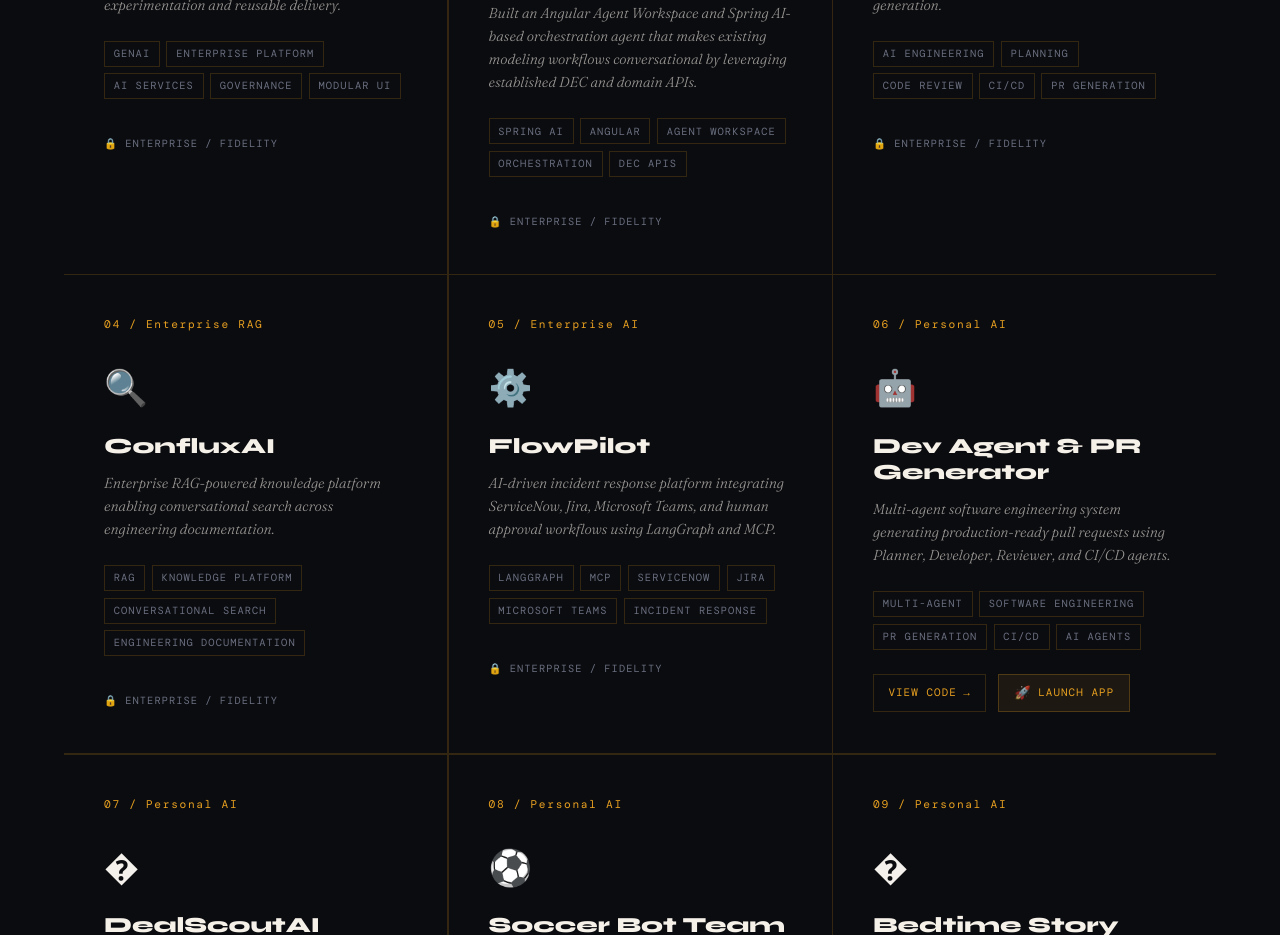
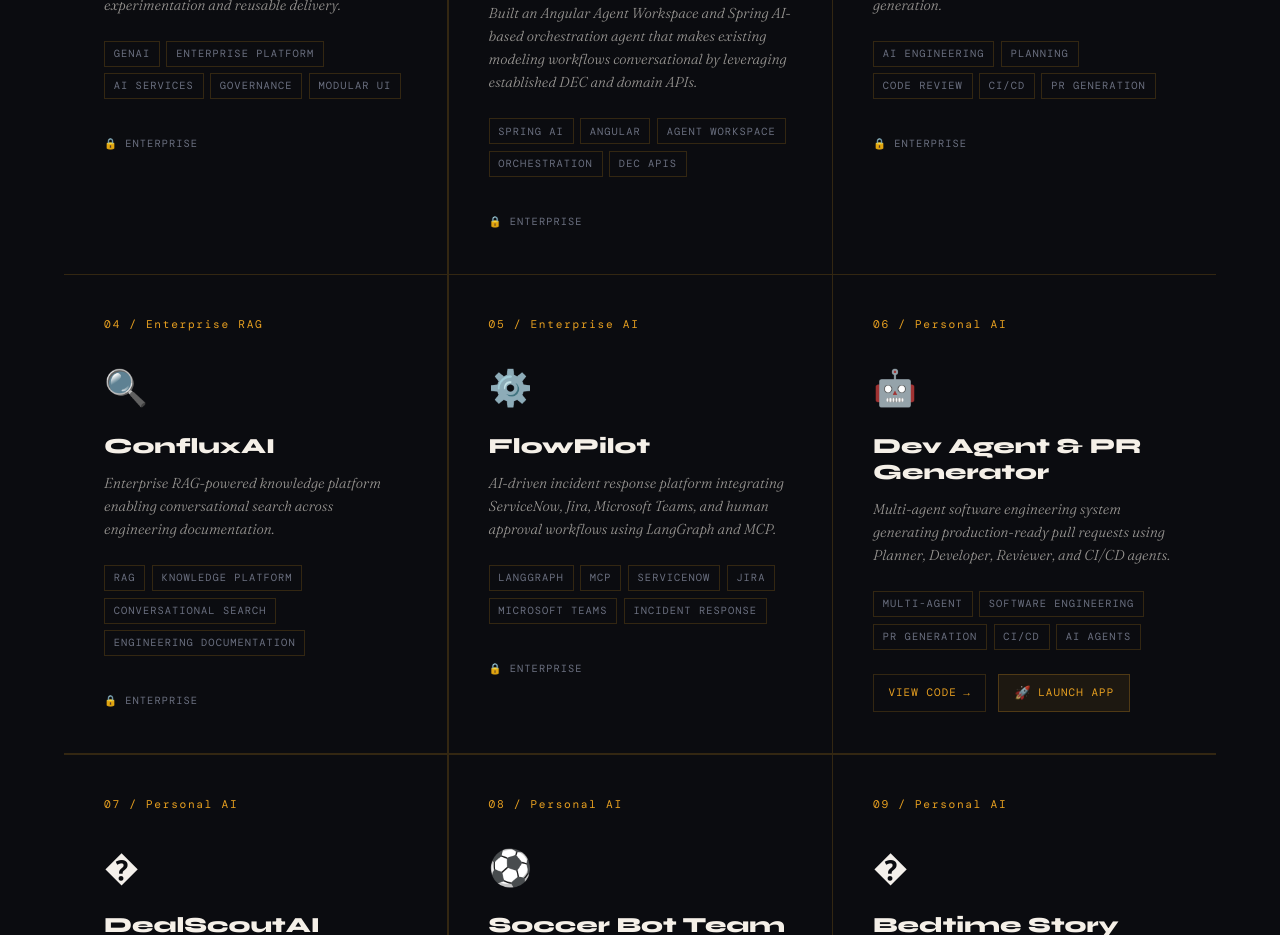
Before and after one commit to praveenantony12/praveen-portfolio, a website: page public/index.html in a window 1280 px wide. Shown: the part 2200-3135 px from the top of the page. Drawn offline with nearby package versions, Linux system fonts and the light colour scheme; a web font is replaced by a local one.

Commit message:
Updating 4 team balancing

```diff
--- a/public/index.html
+++ b/public/index.html
@@ -1425,7 +1425,7 @@
         <span class="ptag">Governance</span>
         <span class="ptag">Modular UI</span>
       </div>
-      <div class="project-private">🔒 Enterprise / Fidelity</div>
+      <div class="project-private">🔒 Enterprise</div>
     </div>
 
     <!-- Agentic Experience Workspace -->
@@ -1443,7 +1443,7 @@
         <span class="ptag">Orchestration</span>
         <span class="ptag">DEC APIs</span>
       </div>
-      <div class="project-private">🔒 Enterprise / Fidelity</div>
+      <div class="project-private">🔒 Enterprise</div>
     </div>
 
     <!-- LeapDev AI Platform -->
@@ -1461,7 +1461,7 @@
         <span class="ptag">CI/CD</span>
         <span class="ptag">PR Generation</span>
       </div>
-      <div class="project-private">🔒 Enterprise / Fidelity</div>
+      <div class="project-private">🔒 Enterprise</div>
     </div>
 
     <!-- ConfluxAI -->
@@ -1478,7 +1478,7 @@
         <span class="ptag">Conversational Search</span>
         <span class="ptag">Engineering Documentation</span>
       </div>
-      <div class="project-private">🔒 Enterprise / Fidelity</div>
+      <div class="project-private">🔒 Enterprise</div>
     </div>
 
     <!-- FlowPilot -->
@@ -1497,7 +1497,7 @@
         <span class="ptag">Microsoft Teams</span>
         <span class="ptag">Incident Response</span>
       </div>
-      <div class="project-private">🔒 Enterprise / Fidelity</div>
+      <div class="project-private">🔒 Enterprise</div>
     </div>
 
     <!-- Dev Agent -->
```
